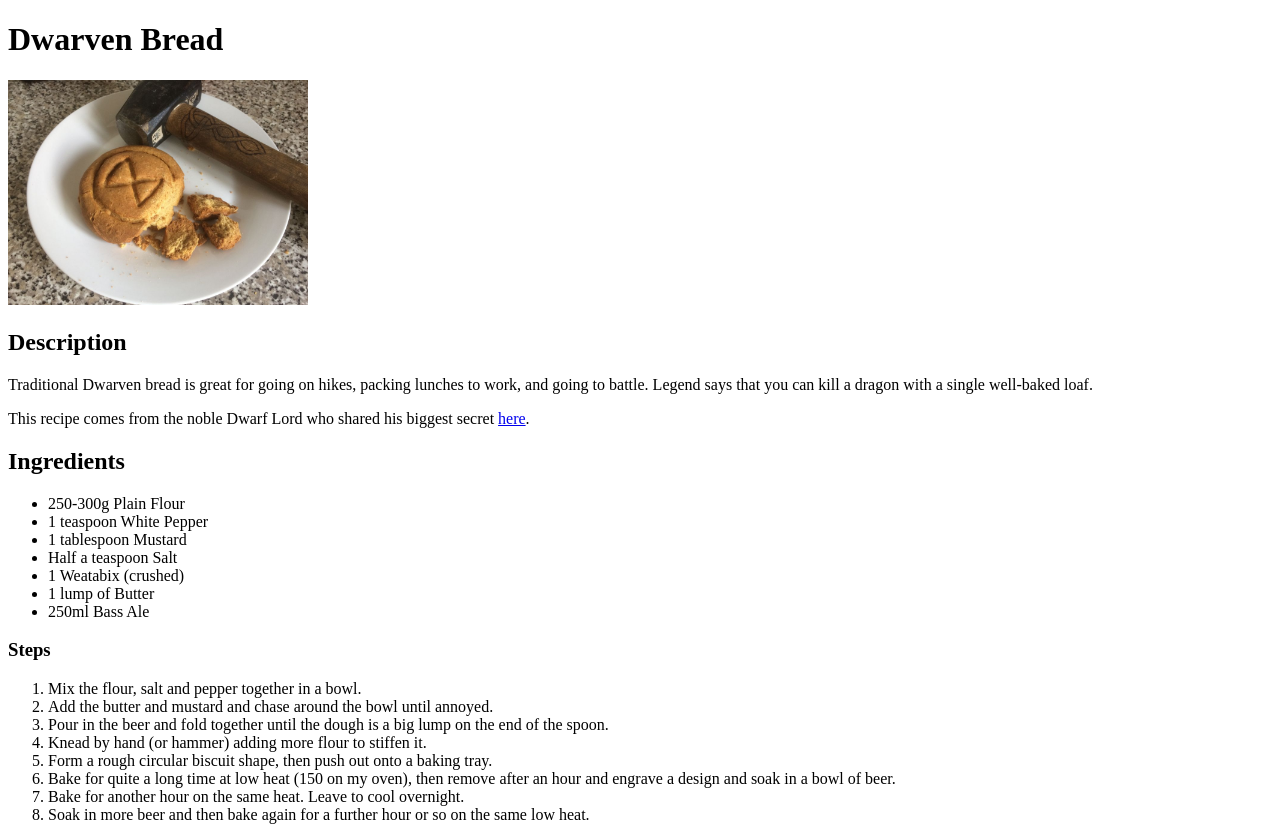
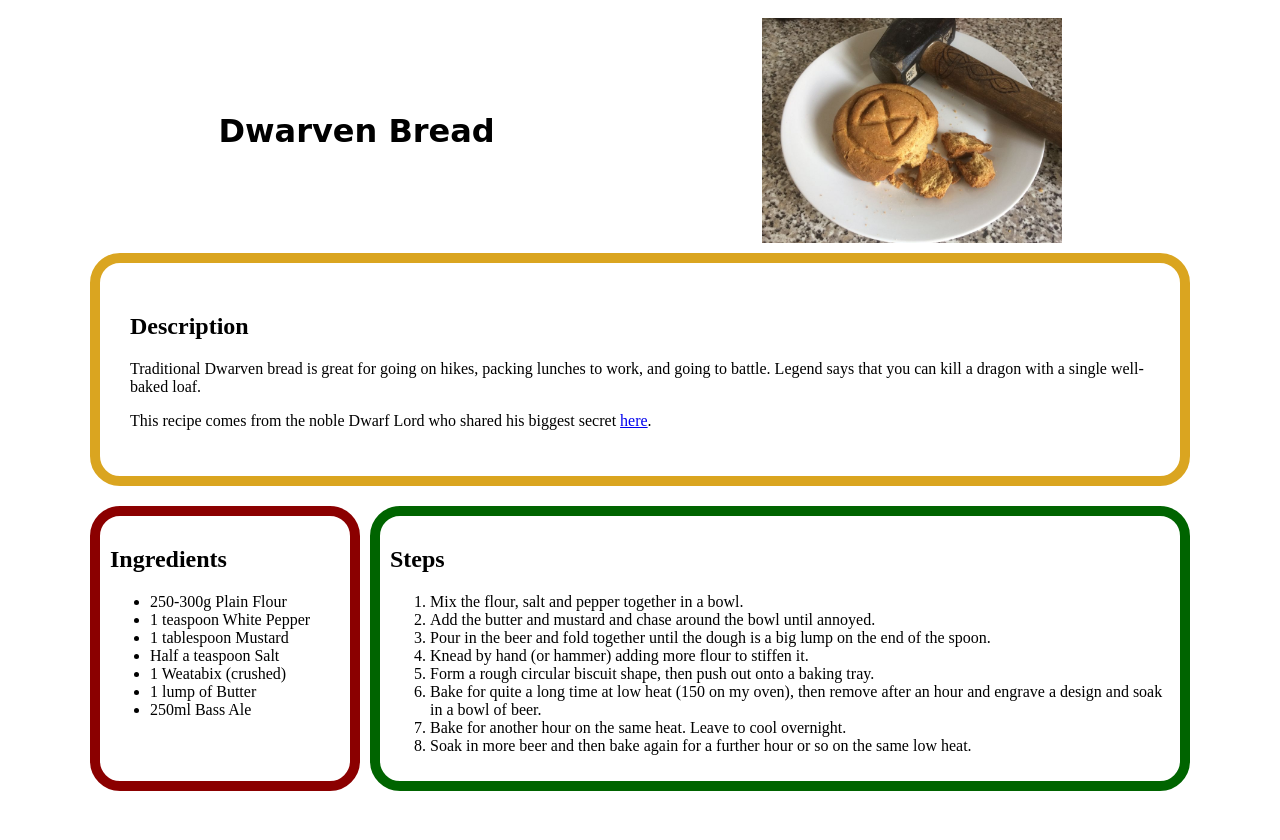
Before and after one commit to Gugleglugg/odin-recipes, a plain HTML site: page recipes/dwarvenbread.html in a window 1280 px wide. After the commit the page ends 809 px from the top, so only its background shows below. Drawn offline with Linux system fonts and the light colour scheme.

Commit message:
adds styling to the dwarf bread page

```diff
--- a/recipes/dwarvenbread.html
+++ b/recipes/dwarvenbread.html
@@ -4,11 +4,15 @@
     <meta charset="UTF-8">
     <meta http-equiv="X-UA-Compatible" content="IE=edge">
     <meta name="viewport" content="width=device-width, initial-scale=1.0">
+    <link rel="stylesheet" href="../styles.css">
     <title>Dwarven Bread</title>
 </head>
 <body>
+    <div class="container">
         <h1>Dwarven Bread</h1>
         <img src="dwarf-bread_1.jpg" alt="a loaf of dwarf bread" width="300px">
+    </div>
+    <div class="container">
          <div class="description">
             <h2>Description</h2>
             <p>Traditional Dwarven bread is great for going on hikes, packing lunches to work, and going to battle. Legend says that you can kill a dragon with a single well-baked loaf.</p>
@@ -27,7 +31,7 @@
             </ul>
         </div>
         <div class="steps">
-        <h3>Steps</h3>
+            <h2>Steps</h2>
             <ol>
                 <li>Mix the flour, salt and pepper together in a bowl.</li>
                 <li>Add the butter and mustard and chase around the bowl until annoyed.</li>
@@ -39,5 +43,6 @@
                 <li>Soak in more beer and then bake again for a further hour or so on the same low heat.</li>
             </ol>
         </div>
+    </div>
 </body>
 </html>
--- /dev/null
+++ b/styles.css
@@ -0,0 +1,48 @@
+.container {
+    display: flex;
+    max-width: 1100px;
+    flex-wrap: wrap;
+    margin: auto;
+    justify-content: center;
+    align-content: stretch;
+    gap: 10px;
+}
+
+h1, img {
+    margin: auto;
+    padding: 10px;
+}
+
+h1 {
+    font-size: xx-large;
+    font-family: cursive, sans-serif;
+
+}
+
+.description {
+    border: 10px solid goldenrod;
+    border-radius: 30px;
+    padding: 30px;
+    margin-bottom: 10px;
+}
+
+.steps {
+    border: 10px solid darkgreen;
+    border-radius: 30px;
+    padding: 10px;
+    flex-basis: 70%;
+    flex-grow: 2;
+    margin-bottom: 10px;
+
+}
+
+.ingredients{
+    border: 10px solid darkred;
+    border-radius: 30px;
+    padding: 10px;
+    margin-bottom: 10px;
+
+    flex-basis: 20%;
+    flex-grow: 2;
+
+}
```
Lines whose indentation alone changed are shown as unchanged.
